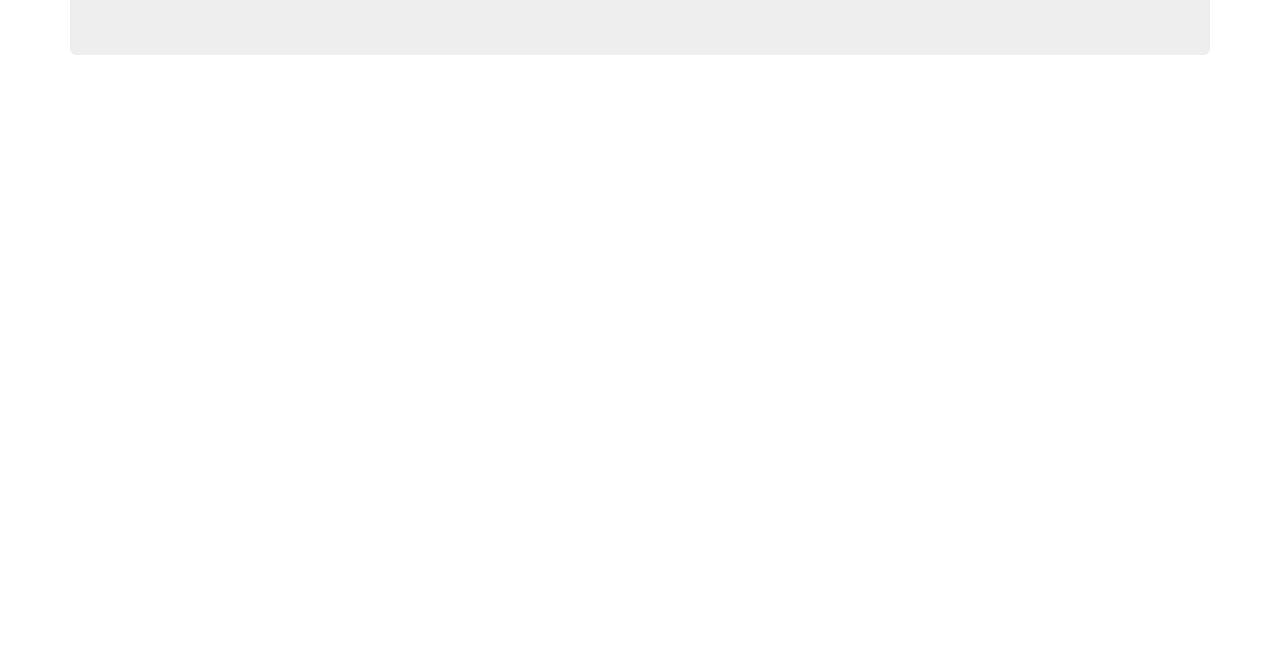
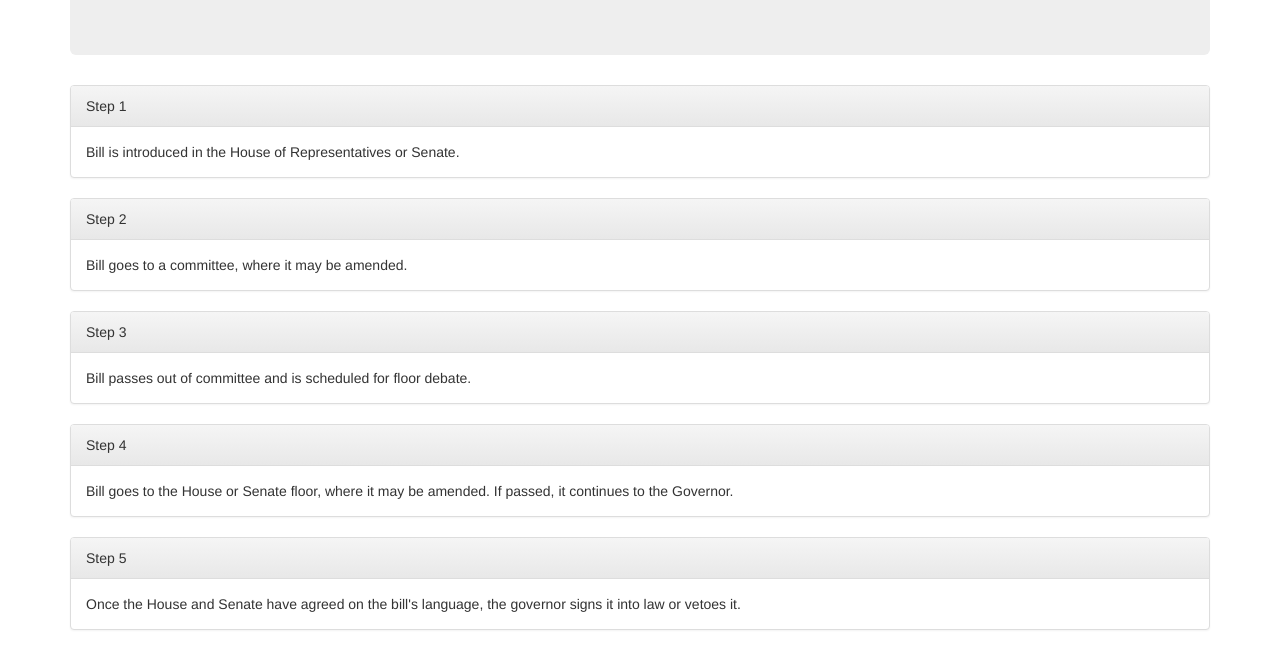
Before and after one commit to ethanelkins/Bootstrap-Homework, a plain HTML site: page index.html in a window 1280 px wide. Shown: the part 190-858 px from the top of the page. Before the commit the page ends 800 px from the top, so only its background shows below. Drawn offline with Linux system fonts and the light colour scheme.

Commit message:
Panel Headings
5 steps

```diff
--- a/index.html
+++ b/index.html
@@ -28,6 +28,36 @@
           <div class="jumbotron">
              <h1>Ethan and Jane!</h1>
           </div>
+          <div class="panel panel-default">
+      <div class="panel-heading">Step 1</div>
+      <div class="panel-body">
+        Bill is introduced in the House of Representatives or Senate.
+      </div>
+    </div>
+    <div class="panel panel-default">
+<div class="panel-heading">Step 2</div>
+<div class="panel-body">
+  Bill goes to a committee, where it may be amended.
+</div>
+</div>
+<div class="panel panel-default">
+<div class="panel-heading">Step 3</div>
+<div class="panel-body">
+  Bill passes out of committee and is scheduled for floor debate.
+</div>
+</div>
+<div class="panel panel-default">
+<div class="panel-heading">Step 4</div>
+<div class="panel-body">
+  Bill goes to the House or Senate floor, where it may be amended. If passed, it continues to the Governor.
+</div>
+</div>
+<div class="panel panel-default">
+<div class="panel-heading">Step 5</div>
+<div class="panel-body">
+  Once the House and Senate have agreed on the bill's language, the governor signs it into law or vetoes it.
+</div>
+</div>
         </div>
     </body>
 </html>
```
